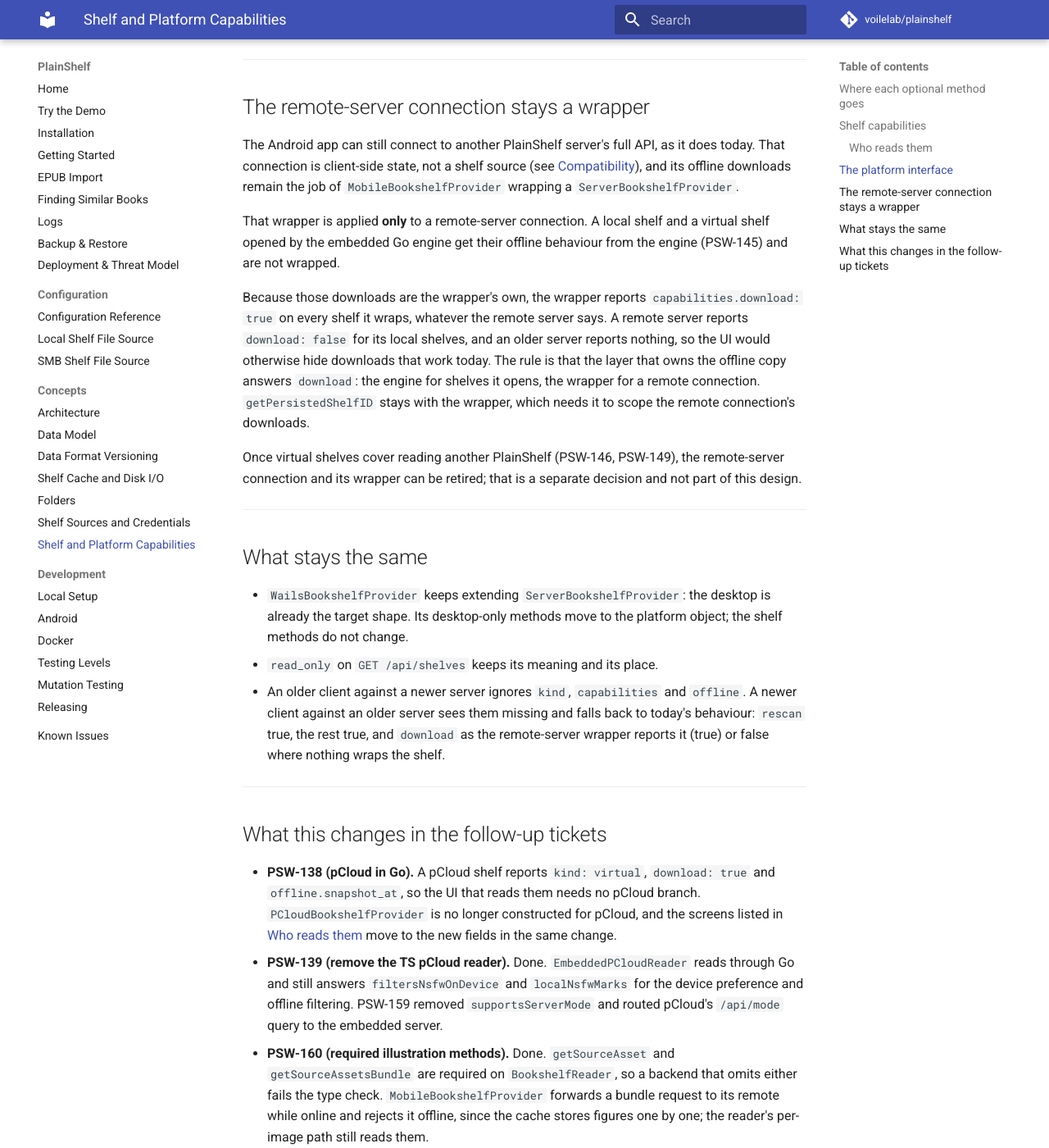
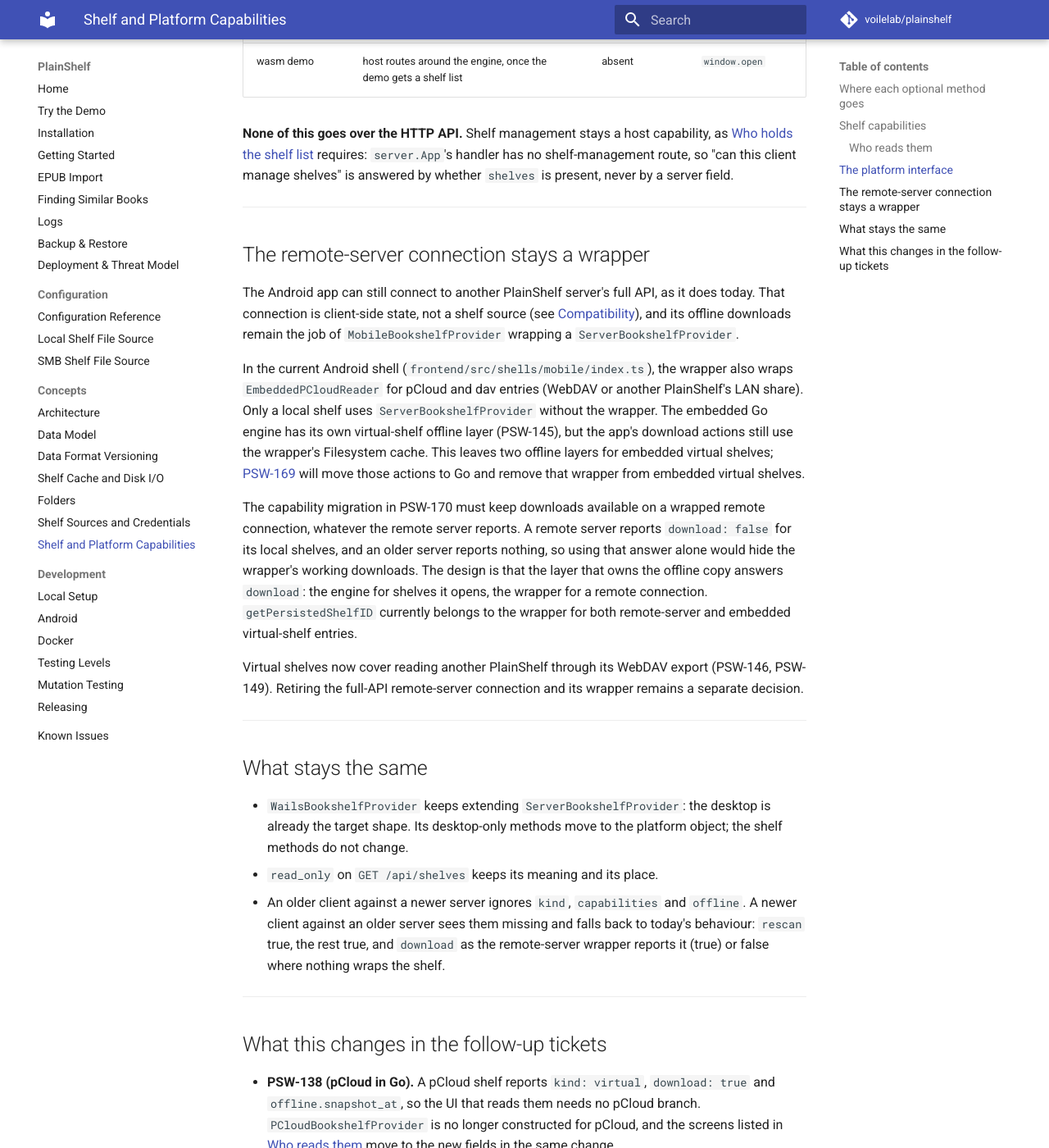
Before and after one commit to voilelab/plainshelf, an MkDocs documentation site: the page built from docs/concepts/platform-capabilities.md, in a window 1280 px wide and 1400 px high, scrolled down 5250 px. Shown: the whole window at 82% size. Built offline with MkDocs 1.6.1 and Material for MkDocs 9.7.7, drawn with Linux system fonts in a browser that asks for light colours; comment, search, counter and statistics services are not loaded; some of the changed text lies outside the part shown.

Commit message:
Document embedded Android shelves and optional LAN sharing accurately (#762)
## 問題

架構文件仍宣稱桌面版沒有 listener、Android 繞過 Go server 直讀
pCloud；平台能力頁也把設計中的介面與離線層分工寫成已實作，與目前程式相反。

## 改法

修正桌面版預設不開 port、啟用 LAN share 時才提供獨立唯讀 WebDAV listener 的說明，連到威脅模型。Android
的本機、pCloud、WebDAV／另一台 PlainShelf 來源改寫為經 App 內嵌 Go server 讀取，保留外部 server
全 API 連線模式，並同步架構圖。

平台能力頁記錄 pCloud／dav entry 目前仍由 MobileBookshelfProvider 包裝，下載使用 Filesystem
cache；將雙離線層整併連到 PSW-169。PlatformCapabilities 與 coversMustBeFetchedAsBlob
的後續處理連到 PSW-170。來源頁更新實作狀態，兩處註解移除已刪除 TS shelf reader 的比較。

## 驗收

- 桌面 listener 與 Android 路徑：對照
desktop/main.go、desktop/lan_share.go、mobile/ 及 mobile shell；架構圖已轉 PNG
檢查。
- 行動版 wrapper：對照 frontend/src/shells/mobile/index.ts 和
MobileBookshelfProvider 的下載實作。
- 平台介面：明確標示未實作，連到 PSW-170；cover blob 的決策也由該票追蹤。
- 舊註解：已更新 newestExportedBookCache 與 EmbeddedPCloudReader 的說明。
- 文件：strict build 通過；逐行讀過 origin/dev 差異的刪除內容，並比對確認三份 Markdown 標題全數保留。

## 檢查

- 通過：mkdocs build --strict --site-dir /private/tmp/psw168-docs-site。
- 通過：git diff --check；Markdown 標題比對；Go／TS 排除註解後內容比對。
- 已檢查架構圖 PNG。
- 未執行 Go／前端測試與 build：本次只修改文件、SVG 和註解，程式內容未變。

[PSW-168](https://patchouli.atlassian.net/browse/PSW-168)

````diff
--- a/docs/concepts/platform-capabilities.md
+++ b/docs/concepts/platform-capabilities.md
@@ -3,7 +3,9 @@
 !!! note "Design, partly implemented"
     This page is the agreed design for [PSW-141](https://patchouli.atlassian.net/browse/PSW-141).
     The [shelf capability fields](#shelf-capabilities) are served since
-    PSW-145; the platform interface is not implemented yet.
+    PSW-145; the platform interface and migration of its callers are not
+    implemented yet and are tracked by
+    [PSW-170](https://patchouli.atlassian.net/browse/PSW-170).
     It fixes the capability fields the server reports before `1.0.0-rc1`,
     because they become part of the API's compatibility promise then. It
     builds on [Shelf Sources and Credentials](shelf-sources.md) (PSW-140).
@@ -43,10 +45,10 @@
 | `supportsCharCountListing` | mobile, pCloud | Shelf capability `char_count` |
 | `getShelfFetchedAt` | mobile, pCloud | Shelf field `offline.snapshot_at` |
 | `downloadBook`, `removeDownload`, `getDownloadState`, `listDownloadedBookEntries` | mobile | Shelf interface, backed by the Go API (PSW-145), gated by `download` |
-| `getPersistedShelfID` | mobile | Remote-server connection only (see below) |
+| `getPersistedShelfID` | mobile | Offline wrapper for remote-server and embedded virtual-shelf entries (see below) |
 | `supportsServerMode` (removed in PSW-159) | — | Every backend now has a Go server to answer `/api/mode` |
 | `filtersNsfwOnDevice`, `localNsfwMarks` | mobile, pCloud | Still used by `EmbeddedPCloudReader` for the device preference and offline filtering |
-| `coversMustBeFetchedAsBlob` | mobile, pCloud | Platform capability, until PSW-136 shows whether it is still needed |
+| `coversMustBeFetchedAsBlob` | mobile | Still used by the offline wrapper; PSW-170 decides whether to keep it as a platform capability or remove it |
 | `getStorageEstimate` | mobile | Platform interface |
 | `openLocalBookFiles`, `importBookFromLocalPath` | desktop | Platform interface |
 | `openDesktopFolder`, `openDesktopBookFolder`, `openDesktopShelfFolder`, `openDesktopShelfDirectory` | desktop | Platform interface, renamed without `Desktop` |
@@ -56,13 +58,15 @@
 | *(new)* `openExternalUrl` | — | Platform interface: opens the system browser for pCloud authorization |
 
 No method is left unassigned. "Mobile" here is `MobileBookshelfProvider`, the
-wrapper that adds offline downloads to a remote PlainShelf server connection.
+wrapper that adds offline downloads to remote PlainShelf server connections
+and embedded pCloud/WebDAV entries. Local shelves are not wrapped.
 
 ---
 
 ## Shelf capabilities
 
-`GET /api/shelves` returns `id`, `name` and `read_only` today. It gains:
+`GET /api/shelves` returns `kind`, `capabilities` and `offline` alongside `id`,
+`name` and `read_only`:
 
 ```json
 [
@@ -126,6 +130,10 @@
 
 ## The platform interface
 
+The following interface and host table are the proposed design, still awaiting
+implementation in PSW-170. Current hosts use provider methods and direct host
+bindings instead.
+
 ```ts
 interface PlatformCapabilities {
   // Shelf management: present only where the host can manage shelves.
@@ -156,7 +164,7 @@
 }
 ```
 
-The host builds this object when the app starts and the frontend reads it
+The host will build this object when the app starts and the frontend will read it
 through one accessor, beside `getBookshelfProvider()`. A missing member means the
 platform cannot do it, which is the same rule the optional methods follow today,
 in one place instead of spread over the provider.
@@ -183,22 +191,27 @@
 [Compatibility](shelf-sources.md#compatibility)), and its offline downloads
 remain the job of `MobileBookshelfProvider` wrapping a `ServerBookshelfProvider`.
 
-That wrapper is applied **only** to a remote-server connection. A local shelf and
-a virtual shelf opened by the embedded Go engine get their offline behaviour
-from the engine (PSW-145) and are not wrapped.
+In the current Android shell (`frontend/src/shells/mobile/index.ts`), the wrapper
+also wraps `EmbeddedPCloudReader` for pCloud and dav entries (WebDAV or another
+PlainShelf's LAN share). Only a local shelf uses `ServerBookshelfProvider`
+without the wrapper. The embedded Go engine has its own virtual-shelf offline
+layer (PSW-145), but the app's download actions still use the wrapper's
+Filesystem cache. This leaves two offline layers for embedded virtual shelves;
+[PSW-169](https://patchouli.atlassian.net/browse/PSW-169) will move those actions
+to Go and remove that wrapper from embedded virtual shelves.
 
-Because those downloads are the wrapper's own, the wrapper reports
-`capabilities.download: true` on every shelf it wraps, whatever the remote
-server says. A remote server reports `download: false` for its local shelves,
-and an older server reports nothing, so the UI would otherwise hide downloads
-that work today. The rule is that the layer that owns the offline copy answers
-`download`: the engine for shelves it opens, the wrapper for a remote
-connection. `getPersistedShelfID` stays with
-the wrapper, which needs it to scope the remote connection's downloads.
+The capability migration in PSW-170 must keep downloads available on a wrapped
+remote connection, whatever the remote server reports. A remote server reports
+`download: false` for its local shelves, and an older server reports nothing,
+so using that answer alone would hide the wrapper's working downloads. The
+design is that the layer that owns the offline copy answers `download`: the
+engine for shelves it opens, the wrapper for a remote connection.
+`getPersistedShelfID` currently belongs to the wrapper for both remote-server
+and embedded virtual-shelf entries.
 
-Once virtual shelves cover reading another PlainShelf (PSW-146, PSW-149), the
-remote-server connection and its wrapper can be retired; that is a separate
-decision and not part of this design.
+Virtual shelves now cover reading another PlainShelf through its WebDAV export
+(PSW-146, PSW-149). Retiring the full-API remote-server connection and its
+wrapper remains a separate decision.
 
 ---
 
@@ -233,7 +246,11 @@
   omits either fails the type check. `MobileBookshelfProvider` forwards a bundle
   request to its remote while online and rejects it offline, since the cache
   stores figures one by one; the reader's per-image path still reads them.
-- **PSW-145 (offline download).** Implements `capabilities.download` and
-  `offline.snapshot_at`, and the shelf-interface download methods call its API.
-- **PSW-147, PSW-136.** The desktop and Android hosts expose shelf management
-  through `PlatformCapabilities.shelves`, with the generic names above.
+- **PSW-145 (offline download).** Done in Go: `capabilities.download`,
+  `offline.snapshot_at` and the download API exist. Android's embedded virtual
+  entries still use wrapper downloads until PSW-169.
+- **PSW-147, PSW-136 (desktop and Android hosts).** LAN sharing and Android
+  local shelves are implemented through host bindings. Exposing shelf
+  management through `PlatformCapabilities.shelves`, with the generic names
+  above, remains unimplemented and belongs to PSW-170. That ticket also decides
+  the fate of `coversMustBeFetchedAsBlob`, which PSW-136 left in use.
````
Also changed, not shown: docs/concepts/architecture.md (+23 -16 lines), docs/concepts/shelf-sources.md (+24 -20 lines), docs/assets/plainshelf-architecture.svg, 2 other files.
